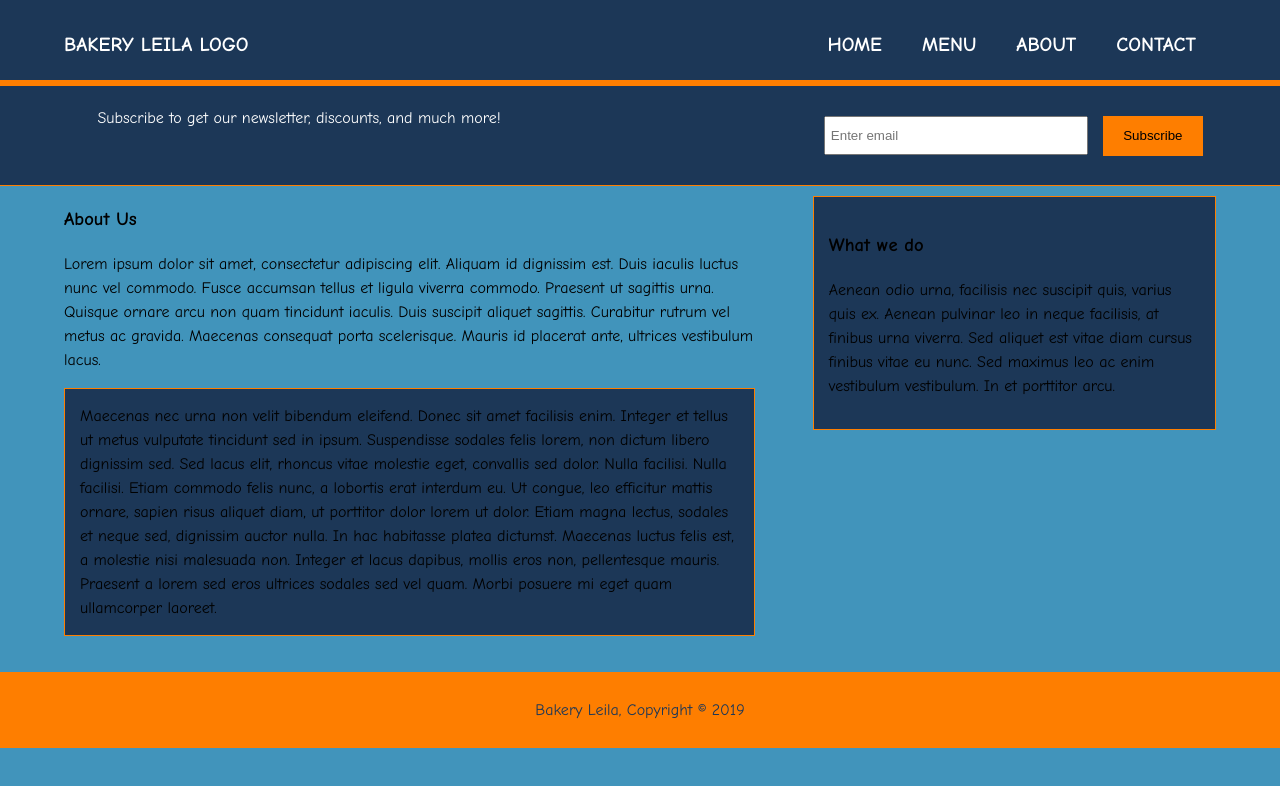
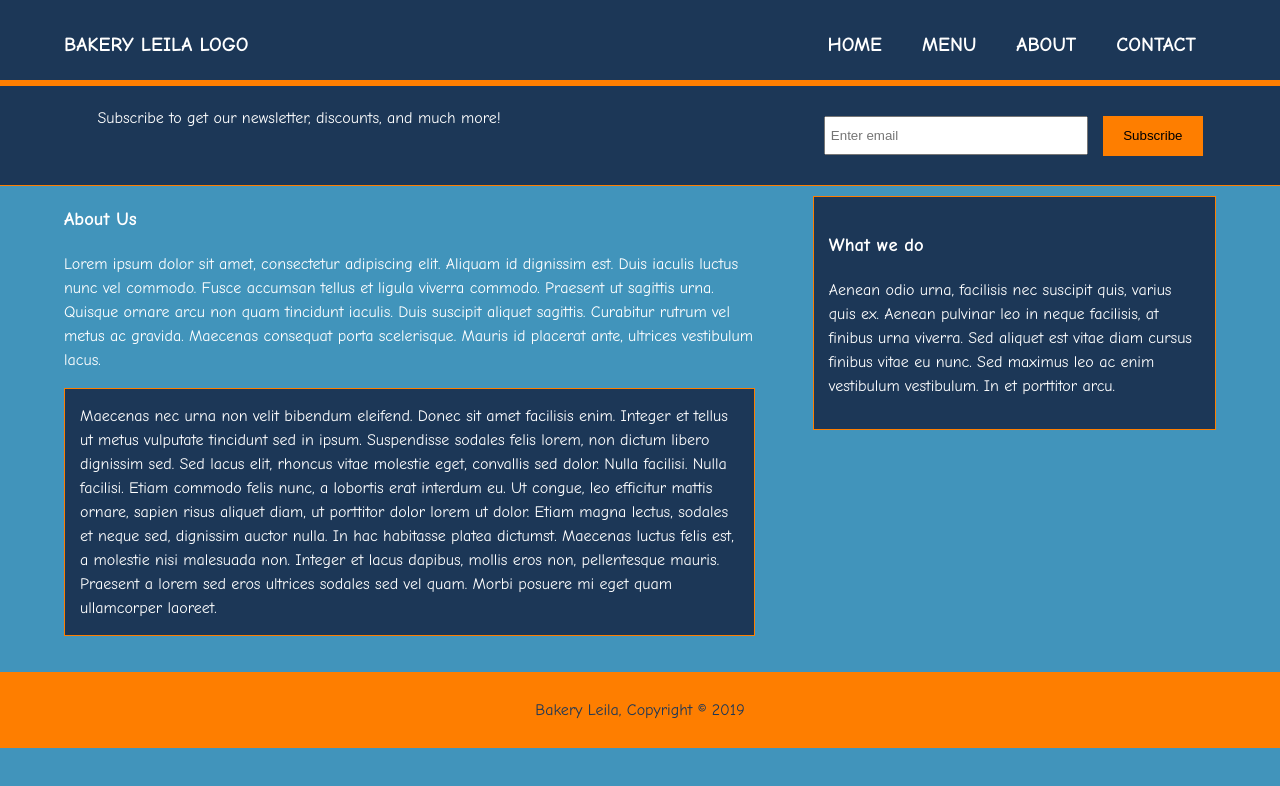
Before and after one commit to ObradovicNikola/LeilaBakery, a plain HTML site: page about.html in a window 1280 px wide. Drawn offline with Linux system fonts and the light colour scheme.

Commit message:
updated text design

```diff
--- a/main.css
+++ b/main.css
@@ -137,6 +137,10 @@ header nav {
     margin: 0;
 }
 
+#main {
+    color: white;
+}
+
 /* Sidebar */
 aside#sidebar {
     float: right;
```
